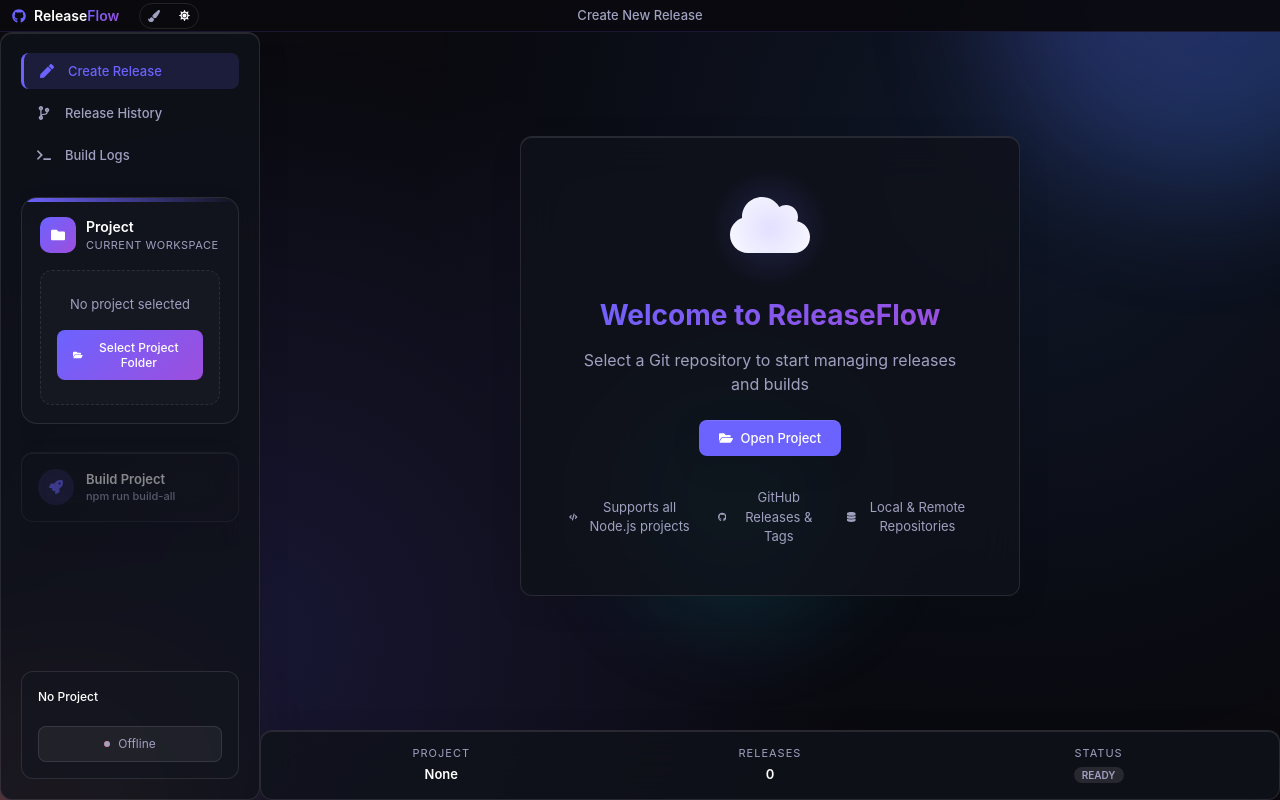
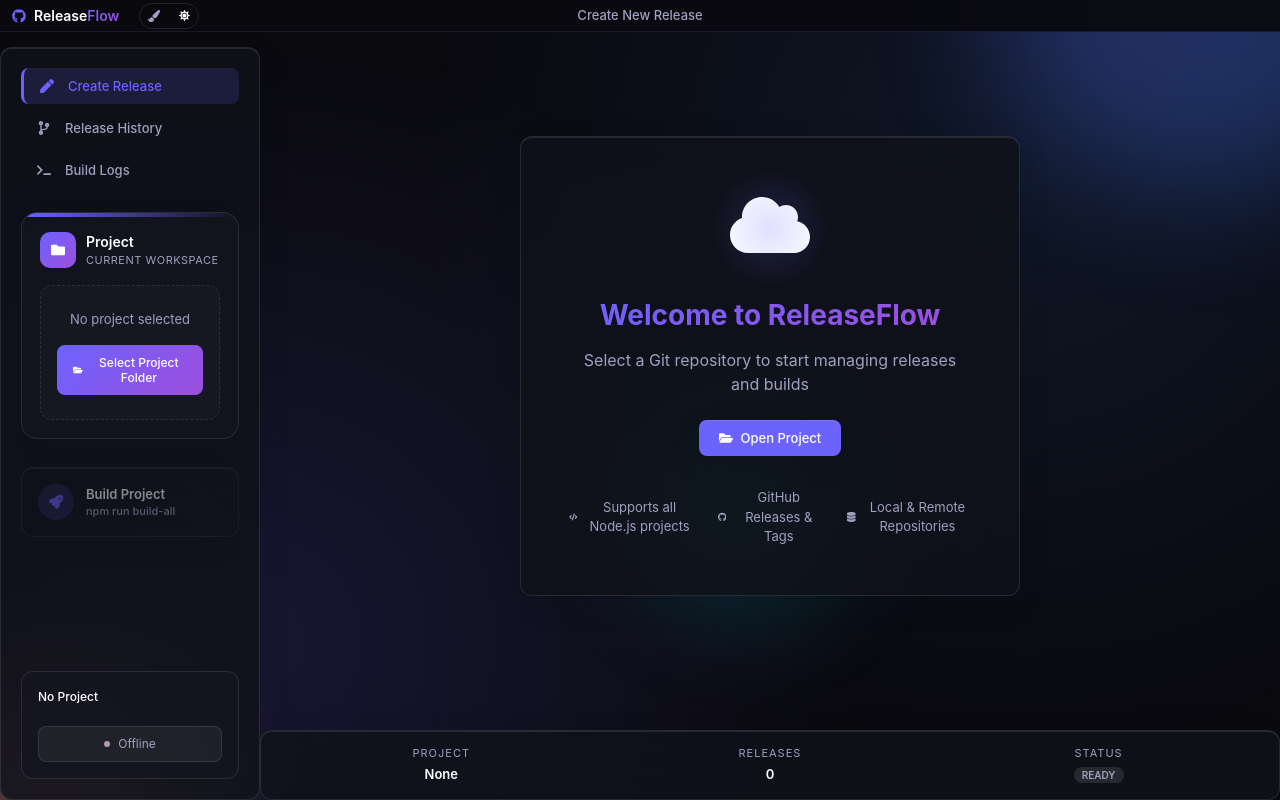
Before and after one commit to thomasthanos/Make_Your_Life_Easier.A.E, a React (Vite) app in the folder Github-Build-Release/: page / in a window 1280 px wide. Built offline with nearby package versions, Linux system fonts and the light colour scheme.

Commit message:
Update App.css

```diff
--- a/Github-Build-Release/src/App.css
+++ b/Github-Build-Release/src/App.css
@@ -346,6 +346,7 @@
   z-index: 1;
   height: 100vh;
   padding-top: 32px;
+  align-items: flex-start;
 }
 
 /* --- SIDEBAR --- */
@@ -355,10 +356,10 @@
   display: flex;
   flex-direction: column;
   border-right: 1px solid var(--border);
-  height: calc(100vh - 32px);
+  margin-top: 15px;
+  height: calc(100vh - 32px - 15px);
   position: relative;
   background: var(--bg-secondary);
-  margin-bottom: 12px;
 }
 
 .sidebar-content {
@@ -367,7 +368,9 @@
   flex-direction: column;
   overflow-y: auto;
 }
-
+[class="sidebar glass-panel"]{
+  margin-top: 15px !important;
+}
 /* --- MODERN PROJECT CARD --- */
 .project-card {
   background: var(--card-bg);
```
